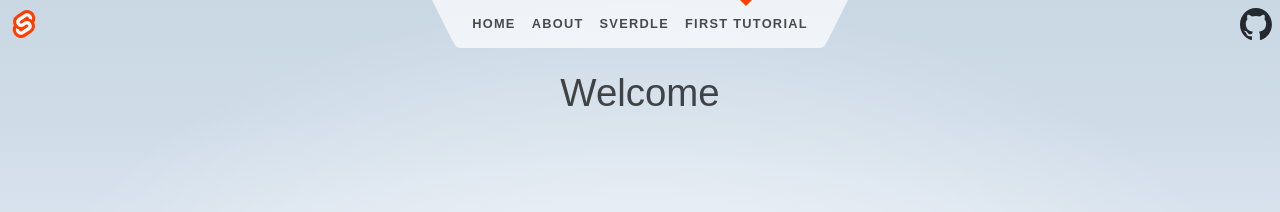
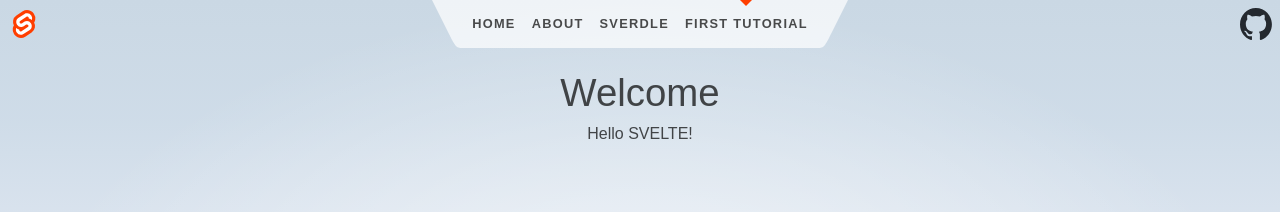
Before and after one commit to wforbes/svelte-learns, a SvelteKit app: page /first-tutorial in a window 1280 px wide. Shown: the top 212 px of the page. Built offline with nearby package versions, Linux system fonts and the light colour scheme.

Commit message:
svelte.dev tutorial: Your first component
https://svelte.dev/tutorial/svelte/your-first-component

```diff
--- a/src/routes/first-tutorial/+page.svelte
+++ b/src/routes/first-tutorial/+page.svelte
@@ -1 +1,9 @@
+<script lang="ts">
+	let name = "Svelte";
+</script>
+
 <h1>Welcome</h1>
+
+<p class="text-center">
+	Hello {name.toUpperCase()}!
+</p>
```
